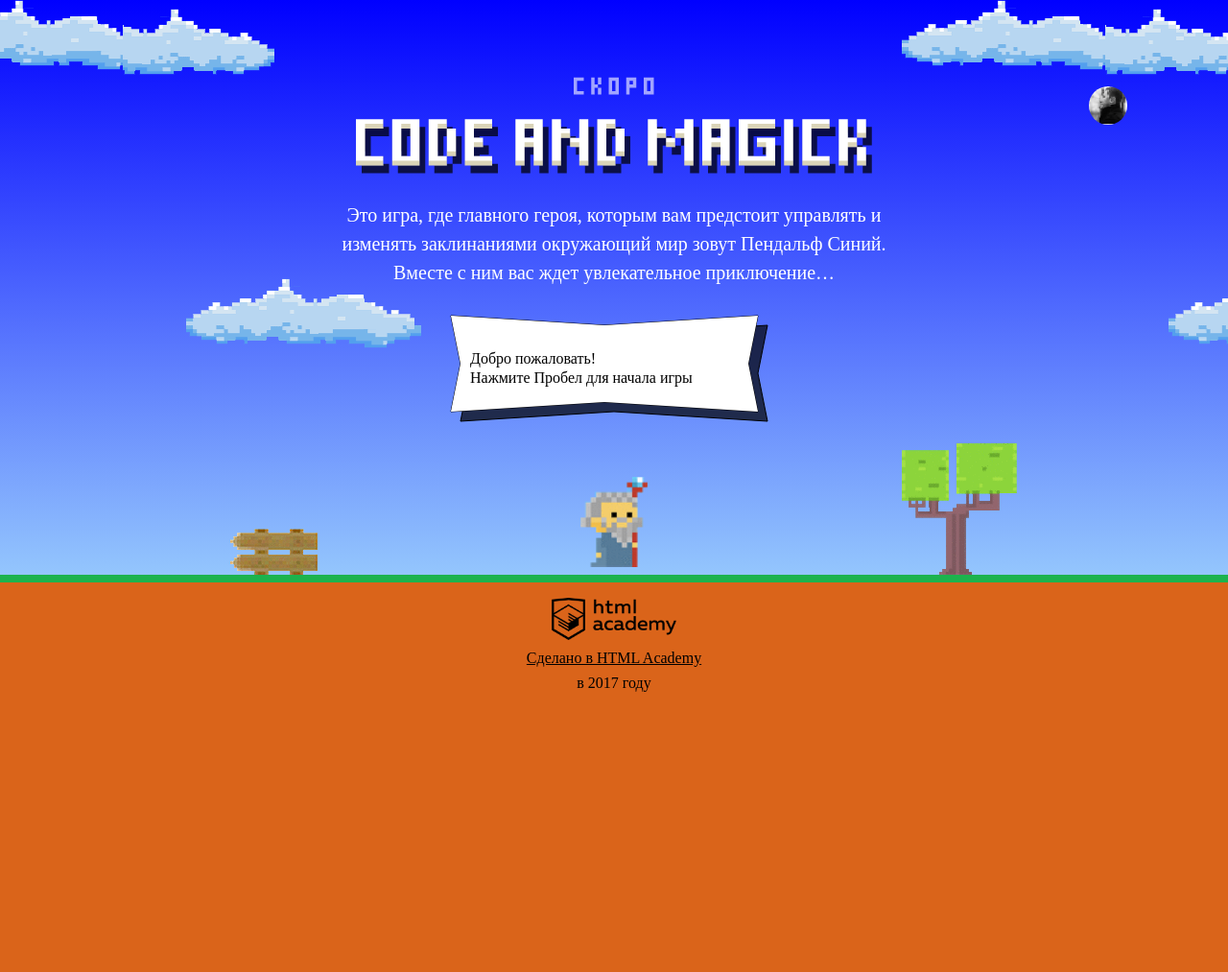
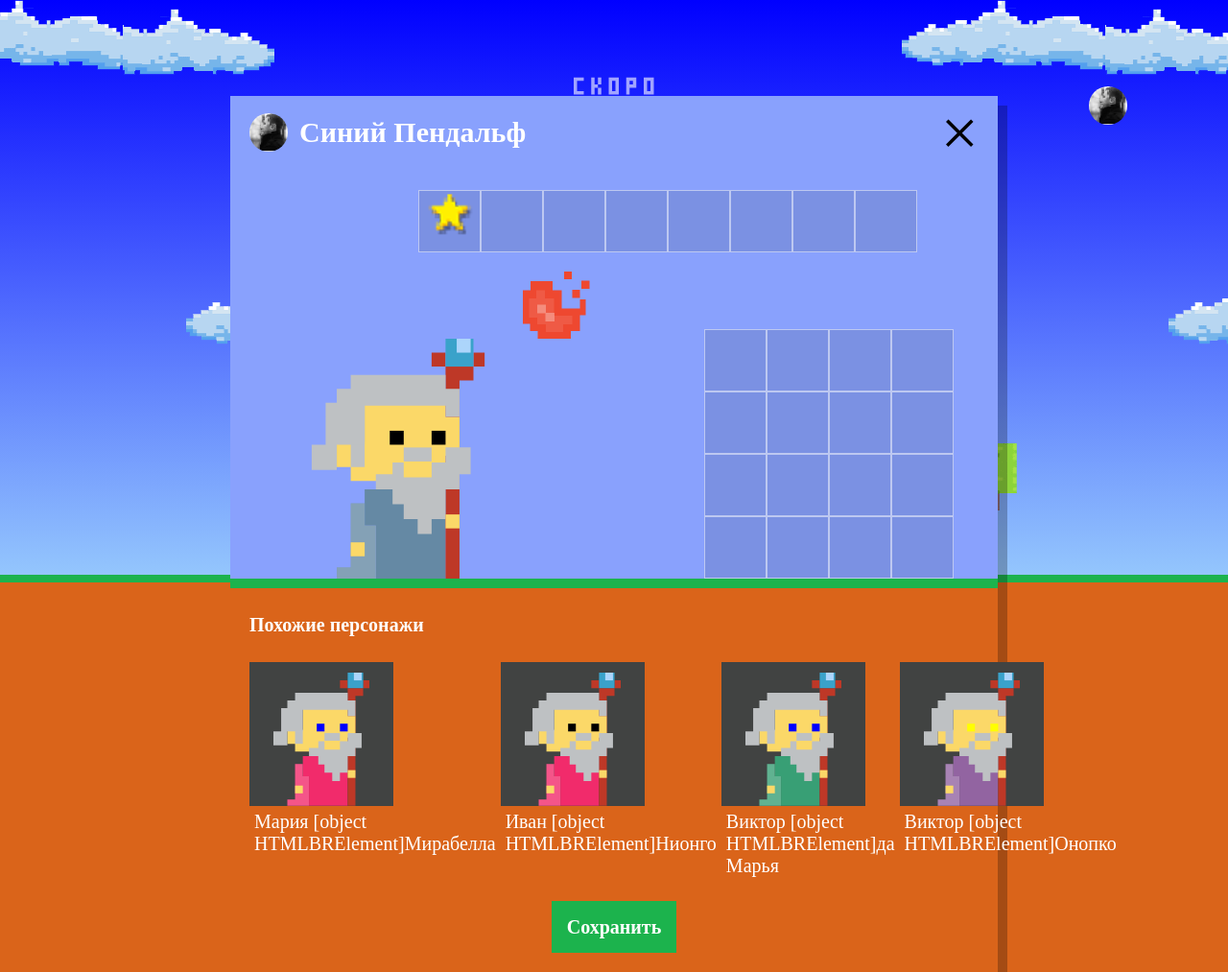
Before and after one commit to cognoscentis/154179-code-and-magick, a website: page index.html in a window 1280 px wide. Shown: the whole page at 96% size. Before the commit the page ends 800 px from the top, so only its background shows below. Drawn offline with Linux system fonts and the light colour scheme; a web font is replaced by a local one.

Commit message:
Черновое решение задачи Нужно еще поработать

```diff
--- a/index.html
+++ b/index.html
@@ -187,6 +187,7 @@ function getWizardY(height) {
 };
 </script>
 <script src="js/stat.js"></script>
+<script src="js/setup.js"></script>
 <script src="js/game.js"></script>
 
 </body>
--- /dev/null
+++ b/js/setup.js
@@ -0,0 +1,35 @@
+'use strict';
+
+document.querySelector('.setup').classList.remove('hidden');
+document.querySelector('.setup-similar').classList.remove('hidden');
+
+var similarPersonList = document.querySelector('.setup-similar-list');
+var similarPersonTemplate = document.getElementById('similar-wizard-template').content;
+var lineBreak = document.createElement('br');
+
+var WIZARD_NAMES = ['Иван', 'Хуан Себастьян', 'Мария', 'Кристоф', 'Виктор', 'Юлия', 'Люпита', 'Вашингтон'];
+var WIZARD_SURNAMES = ['да Марья', 'Верон', 'Мирабелла', 'Вальц', 'Онопко', 'Топольницкая', 'Нионго', 'Ирвинг'];
+var WIZARD_COAT_COLOR = ['rgb(101, 137, 164)', 'rgb(241, 43, 107)', 'rgb(146, 100, 161)', 'rgb(56, 159, 117)', 'rgb(215, 210, 55)', 'rgb(0, 0, 0)'];
+var WIZARD_EYES_COLOR = ['black', 'red', 'blue', 'yellow', 'green'];
+
+// Если не определить функцию генерации случайного числа в этом файле, то будет ругаться. Не понимаю, почему не берет эту же функцию из файла stat.js.
+// Он ведь раньше подключен.
+function getRandomNumber(min, max) {
+  return (Math.random() * (max - min) + min);
+}
+
+// Проблема - верстка иногда съезжает от переполнения строки с именем. Пытаюсь решить это через JS - вставить тэг <br> между именем и фамилией. Не получается.
+for (var i = 0; i < 4; i++) {
+  var wizardElement = similarPersonTemplate.cloneNode(true);
+  var similarPersonName = wizardElement.querySelector('.setup-similar-label');
+  var randomName = WIZARD_NAMES[Math.floor(getRandomNumber(0, WIZARD_NAMES.length))];
+  var randomSurname = WIZARD_SURNAMES[Math.floor(getRandomNumber(0, WIZARD_SURNAMES.length))];
+  var randomCoatColor = WIZARD_COAT_COLOR[Math.floor(getRandomNumber(0, WIZARD_COAT_COLOR.length))];
+  var randomEyeColor = WIZARD_EYES_COLOR[Math.floor(getRandomNumber(0, WIZARD_EYES_COLOR.length))];
+
+  similarPersonName.textContent = randomName + ' ' + similarPersonName.appendChild(lineBreak) + randomSurname;
+  wizardElement.querySelector('.wizard-coat').style.fill = randomCoatColor;
+  wizardElement.querySelector('.wizard-eyes').style.fill = randomEyeColor;
+
+  similarPersonList.appendChild(wizardElement);
+}
```
